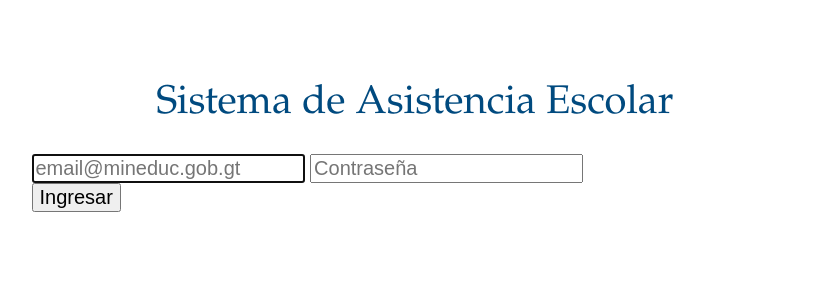
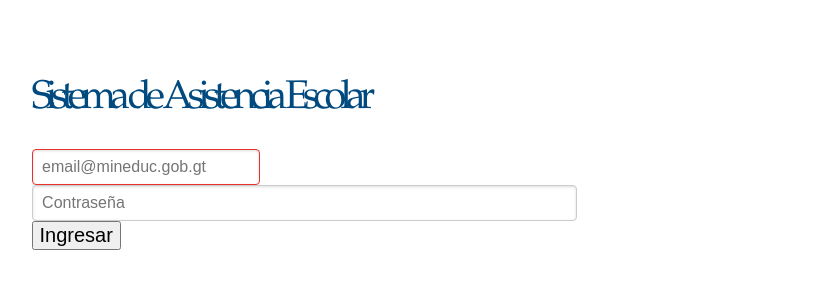
Before and after one commit to opengobgt/mides_educacion, a website: page app/index.html at #!/login in a window 1280 px wide. Shown: the part 303-592 px from the top of the page, without its empty margins (225-1055 px from the left). Drawn offline with Linux system fonts and the light colour scheme.

Commit message:
Style changes

```diff
--- a/app/css/app.css
+++ b/app/css/app.css
@@ -32,8 +32,8 @@
 /* Global styles */
 body,
 .pure-g-r [class *= "pure-u"] {
-  font-family: 'Helvetica Neue', Helvetica, Arial, sans-serif;
-  font-size: 20px;
+  font: 20px/28px 'Helvetica Neue', Helvetica, Arial, sans-serif;
+  letter-spacing: 0;
 }
 
 .container {
--- a/app/index.html
+++ b/app/index.html
@@ -10,7 +10,7 @@
   </head>
   <body>
     <div class="container">
-      <div ng-view></div>
+      <div ng-view class="pure-g-r"></div>
     </div>
 
   </body>
--- a/app/partials/login.html
+++ b/app/partials/login.html
@@ -3,17 +3,12 @@
 <div id="login-failure" class="alert alert-danger" ng-show="failed">
   <strong>Error</strong> Verifique sus credenciales.
 </div>
-<form class="form-signin">
-  <input type="text"
-         ng-model="email"
-         class="form-control"
-         placeholder="email@mineduc.gob.gt"
-         autofocus
-         >
-  <input type="password"
-         ng-model="password"
-         class="form-control"
-         placeholder="Contraseña">
+<form class="pure-form pure-g form-signin">
+  <input type="text" class="pure-g-1 form-control" placeholder="email@mineduc.gob.gt"
+        ng-model="email"
+        required autofocus />
+  <input type="password" class="pure-input-1 form-control" placeholder="Contraseña"
+        ng-model="password" required />
   <br />
   <button class="btn btn-lg btn-primary btn-block" type="submit" ng-click="login()">Ingresar</button>
 </form>
```
